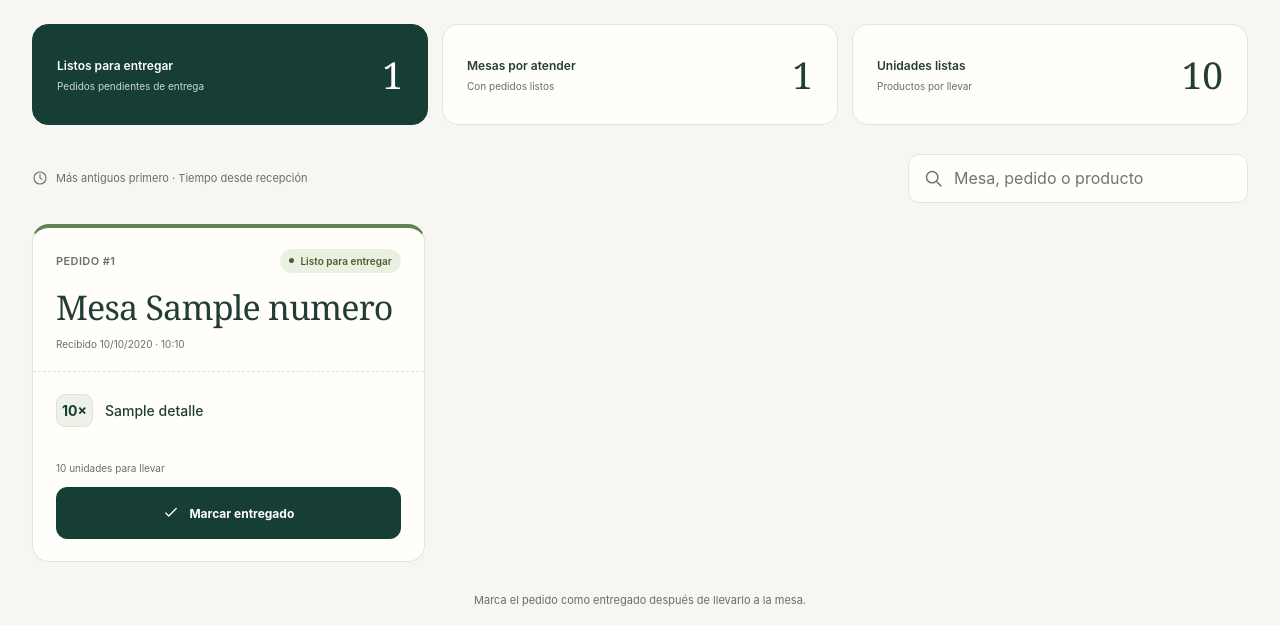
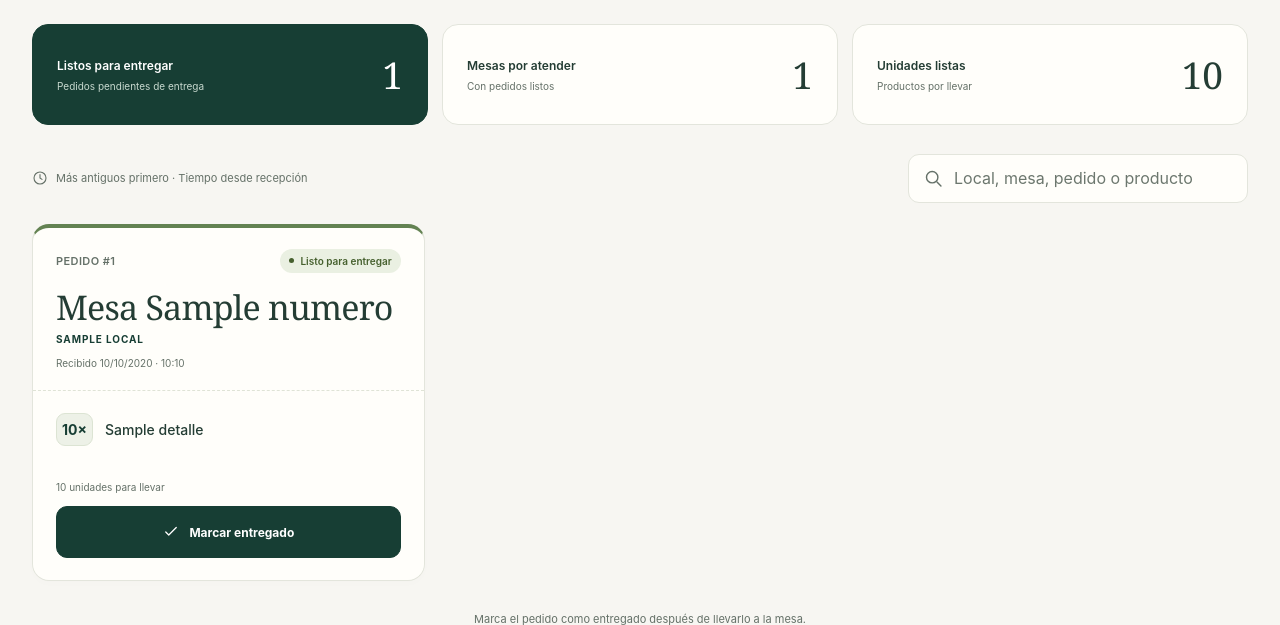
Before and after one commit to GianCabana/kippu, a Django app: template pedidos/templates/pedidos/entregas.html in a window 1280 px wide. Shown: the part 242-867 px from the top of the page. Run offline with Django 5.2, Linux system fonts and the light colour scheme; the template is opened without the code that fills it: most values are stand-ins (such as "Sample title", 1, 10 or a date in 2020).

Commit message:
Muestra locales en cocina entregas y caja

```diff
--- a/pedidos/templates/pedidos/entregas.html
+++ b/pedidos/templates/pedidos/entregas.html
@@ -74,6 +74,7 @@
         .pedido h2 { margin:0; font:34px/1.1 Georgia,serif; letter-spacing:-.8px; overflow-wrap:anywhere; }
         .tiempo { display:inline-flex; align-items:center; gap:5px; padding:6px 8px; background:#f3f4ee; border-radius:7px; font-size:11px; color:var(--suave); white-space:nowrap; }
         .tiempo .icono { width:13px; height:13px; }
+        .local { margin:7px 0 0; color:var(--verde); font-size:10px; font-weight:650; letter-spacing:.9px; text-transform:uppercase; }
         .fecha { margin:10px 0 0; font-size:10px; color:var(--suave); line-height:1.6; }
         .productos { list-style:none; padding:9px 23px; margin:0; }
         .producto { display:flex; align-items:flex-start; gap:12px; padding:13px 0; border-bottom:1px solid #edf0e8; }
@@ -169,15 +170,15 @@
         </div>
         <div class="herramientas">
             <span class="orden"><svg class="icono" aria-hidden="true"><use href="#i-reloj"/></svg> Más antiguos primero · Tiempo desde recepción</span>
-            <div class="buscador" id="buscador" hidden><svg class="icono" aria-hidden="true"><use href="#i-buscar"/></svg><input type="search" id="buscar" placeholder="Mesa, pedido o producto" aria-label="Buscar mesa, pedido o producto" autocomplete="off"><button class="limpiar" type="button" id="limpiar" aria-label="Borrar búsqueda" hidden><svg class="icono" aria-hidden="true"><use href="#i-cerrar"/></svg></button></div>
+            <div class="buscador" id="buscador" hidden><svg class="icono" aria-hidden="true"><use href="#i-buscar"/></svg><input type="search" id="buscar" placeholder="Local, mesa, pedido o producto" aria-label="Buscar local, mesa, pedido o producto" autocomplete="off"><button class="limpiar" type="button" id="limpiar" aria-label="Borrar búsqueda" hidden><svg class="icono" aria-hidden="true"><use href="#i-cerrar"/></svg></button></div>
         </div>
         <p class="sr-only" id="anuncio" role="status" aria-live="polite" aria-atomic="true"></p>
         <div class="pedidos" id="lista-entregas" data-panel="kippu-entregas">
             {% for pedido in pedidos %}
-                <article class="pedido" id="pedido-{{ pedido.pk }}" data-estado="{{ pedido.estado }}" data-numero="{{ pedido.pk }}" data-mesa="{{ pedido.mesa.numero }}" data-creado="{{ pedido.creado|date:'c' }}" aria-labelledby="mesa-{{ pedido.pk }}">
+                <article class="pedido" id="pedido-{{ pedido.pk }}" data-estado="{{ pedido.estado }}" data-numero="{{ pedido.pk }}" data-mesa="{{ pedido.mesa.numero }}" data-local="{{ pedido.mesa.local.nombre }}" data-creado="{{ pedido.creado|date:'c' }}" aria-labelledby="mesa-{{ pedido.pk }}">
                     <div class="pedido-cabecera">
                         <div class="pedido-meta"><span class="numero">PEDIDO #{{ pedido.pk }}</span><span class="badge">Listo para entregar</span></div>
-                        <div class="mesa-fila"><h2 id="mesa-{{ pedido.pk }}">Mesa {{ pedido.mesa.numero }}</h2><span class="tiempo" hidden><svg class="icono" aria-hidden="true"><use href="#i-reloj"/></svg><span data-tiempo></span></span></div>
+                        <div class="mesa-fila"><div><h2 id="mesa-{{ pedido.pk }}">Mesa {{ pedido.mesa.numero }}</h2><p class="local">{{ pedido.mesa.local.nombre }}</p></div><span class="tiempo" hidden><svg class="icono" aria-hidden="true"><use href="#i-reloj"/></svg><span data-tiempo></span></span></div>
                         <p class="fecha">Recibido <time datetime="{{ pedido.creado|date:'c' }}">{{ pedido.creado|date:"d/m/Y · H:i" }}</time></p>
                     </div>
                     <ul class="productos">
@@ -187,7 +188,7 @@
                         <p class="unidades" hidden></p>
                         <form method="post" action="{% url 'pedidos:marcar_entregado' pedido_id=pedido.pk %}" data-estado-form>
                             {% csrf_token %}
-                            <button class="accion" id="accion-{{ pedido.pk }}" type="submit" aria-label="Marcar entregado el pedido {{ pedido.pk }}, mesa {{ pedido.mesa.numero }}"><svg class="icono" aria-hidden="true"><use href="#i-check"/></svg><span>Marcar entregado</span></button>
+                            <button class="accion" id="accion-{{ pedido.pk }}" type="submit" aria-label="Marcar entregado el pedido {{ pedido.pk }}, {{ pedido.mesa.local.nombre }}, mesa {{ pedido.mesa.numero }}"><svg class="icono" aria-hidden="true"><use href="#i-check"/></svg><span>Marcar entregado</span></button>
                         </form>
                     </div>
                 </article>
@@ -195,7 +196,7 @@
                 <div class="vacio" id="sin-pedidos"><span class="vacio-icono"><svg class="icono" aria-hidden="true"><use href="#i-check"/></svg></span><h2>Sin entregas pendientes.</h2><p>Cuando cocina marque un pedido como listo, aparecerá aquí para llevarlo a la mesa.</p></div>
             {% endfor %}
         </div>
-        <div class="vacio" id="sin-resultados" hidden><h2>No hay coincidencias.</h2><p>Prueba con otra mesa, número de pedido o producto.</p><button class="restablecer" type="button" id="restablecer">Ver todas las entregas</button></div>
+        <div class="vacio" id="sin-resultados" hidden><h2>No hay coincidencias.</h2><p>Prueba con otro local, mesa, número de pedido o producto.</p><button class="restablecer" type="button" id="restablecer">Ver todas las entregas</button></div>
         <p class="nota">Marca el pedido como entregado después de llevarlo a la mesa.</p>
     </main>
     <script>
@@ -214,7 +215,7 @@
             const firmas = new Map();
             const normalizar = texto => texto.normalize('NFD').replace(/[\u0300-\u036f]/g, '').toLowerCase().trim();
             const tarjetas = () => [...lista.querySelectorAll('.pedido')];
-            const firma = tarjeta => JSON.stringify({ mesa: tarjeta.dataset.mesa, creado: tarjeta.dataset.creado, productos: [...tarjeta.querySelectorAll('.producto')].map(el => [el.dataset.cantidad, el.querySelector('.nombre-producto').textContent]) });
+            const firma = tarjeta => JSON.stringify({ local: tarjeta.dataset.local, mesa: tarjeta.dataset.mesa, creado: tarjeta.dataset.creado, productos: [...tarjeta.querySelectorAll('.producto')].map(el => [el.dataset.cantidad, el.querySelector('.nombre-producto').textContent]) });
             const actualizarTiempos = () => tarjetas().forEach(tarjeta => {
                 const fecha = Date.parse(tarjeta.dataset.creado);
                 if (!Number.isFinite(fecha)) return;
@@ -236,14 +237,14 @@
                 const consulta = normalizar(buscar.value);
                 let visibles = 0;
                 todas.forEach(tarjeta => {
-                    const texto = normalizar('mesa ' + tarjeta.dataset.mesa + ' pedido #' + tarjeta.dataset.numero + ' ' + tarjeta.querySelector('.productos').textContent);
+                    const texto = normalizar('local ' + tarjeta.dataset.local + ' mesa ' + tarjeta.dataset.mesa + ' pedido #' + tarjeta.dataset.numero + ' ' + tarjeta.querySelector('.productos').textContent);
                     const coincide = texto.includes(consulta);
                     tarjeta.hidden = !coincide;
                     if (coincide) visibles++;
                 });
                 // El resumen cuenta todas las entregas, también al utilizar la búsqueda.
                 document.querySelector('[data-contador="pedidos"]').textContent = todas.length;
-                document.querySelector('[data-contador="mesas"]').textContent = new Set(todas.map(t => t.dataset.mesa)).size;
+                document.querySelector('[data-contador="mesas"]').textContent = new Set(todas.map(t => t.dataset.local + '|' + t.dataset.mesa)).size;
                 document.querySelector('[data-contador="unidades"]').textContent = todas.reduce((s, t) => s + unidadesDe(t), 0);
                 limpiar.hidden = !buscar.value;
                 document.getElementById('sin-resultados').hidden = visibles > 0 || todas.length === 0;
@@ -273,7 +274,7 @@
                 const nuevas = [...nuevaLista.querySelectorAll('.pedido')];
                 const ids = new Set(nuevas.map(el => el.id));
                 const cambios = [];
-                tarjetas().forEach(t => { if (!ids.has(t.id)) { cambios.push('Pedido ' + t.dataset.numero + ' retirado de entregas pendientes'); t.remove(); firmas.delete(t.id); } });
+                tarjetas().forEach(t => { if (!ids.has(t.id)) { cambios.push('Pedido ' + t.dataset.numero + ', ' + t.dataset.local + ', mesa ' + t.dataset.mesa + ': retirado de entregas pendientes'); t.remove(); firmas.delete(t.id); } });
                 if (!nuevas.length) {
                     if (!lista.querySelector('#sin-pedidos')) lista.replaceChildren(document.importNode(nuevaLista.querySelector('#sin-pedidos'), true));
                 } else {
@@ -283,7 +284,7 @@
                         const nuevaFirma = firma(nueva);
                         if (!tarjeta || firmas.get(nueva.id) !== nuevaFirma) {
                             const copia = document.importNode(nueva, true);
-                            cambios.push('Pedido ' + nueva.dataset.numero + ', mesa ' + nueva.dataset.mesa + ': listo para entregar');
+                            cambios.push('Pedido ' + nueva.dataset.numero + ', ' + nueva.dataset.local + ', mesa ' + nueva.dataset.mesa + ': listo para entregar');
                             if (tarjeta) tarjeta.replaceWith(copia);
                             tarjeta = copia;
                             firmas.set(nueva.id, nuevaFirma);
```
Also changed, not shown: pedidos/templates/pedidos/caja.html (+5 -5 lines), pedidos/templates/pedidos/cocina.html (+10 -9 lines), pedidos/views.py (+18 -10 lines).
